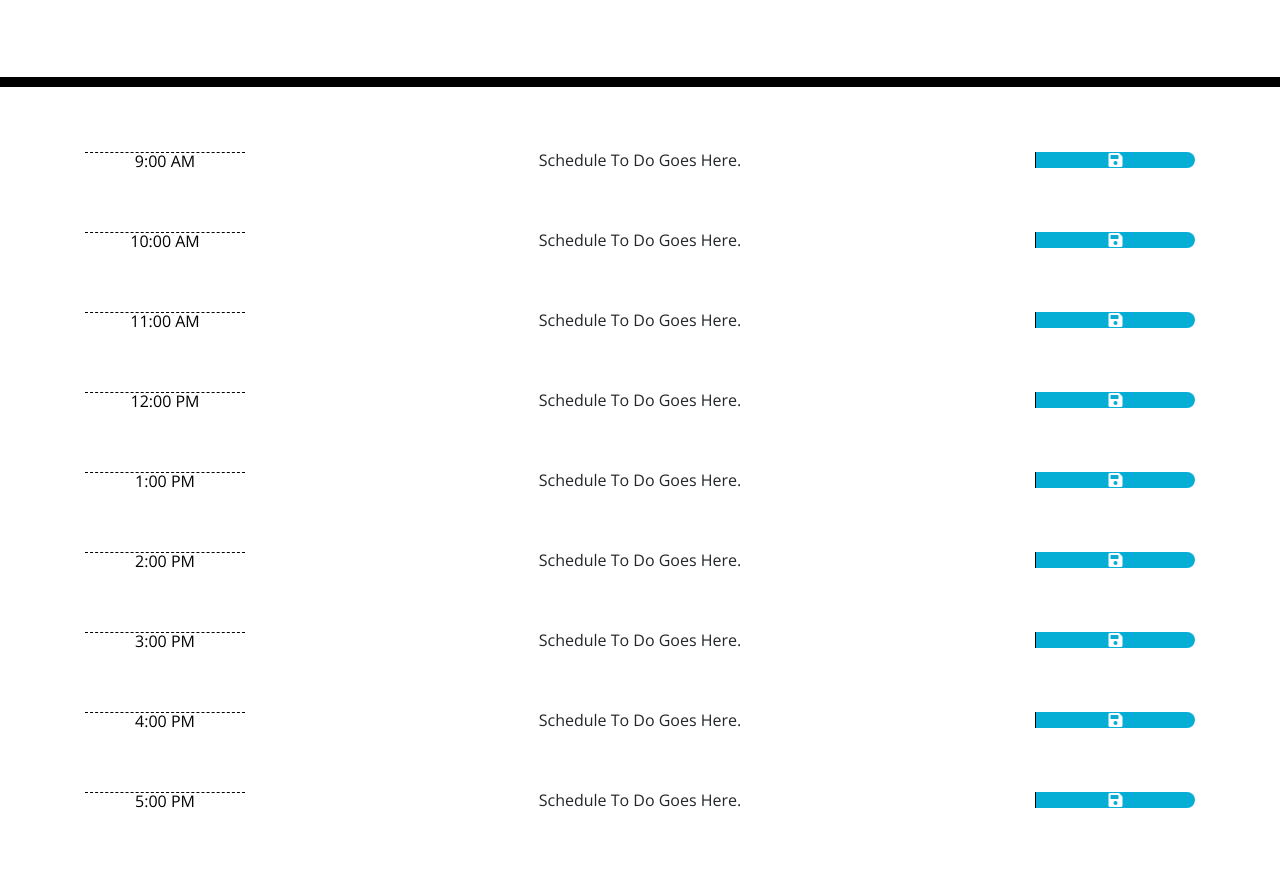
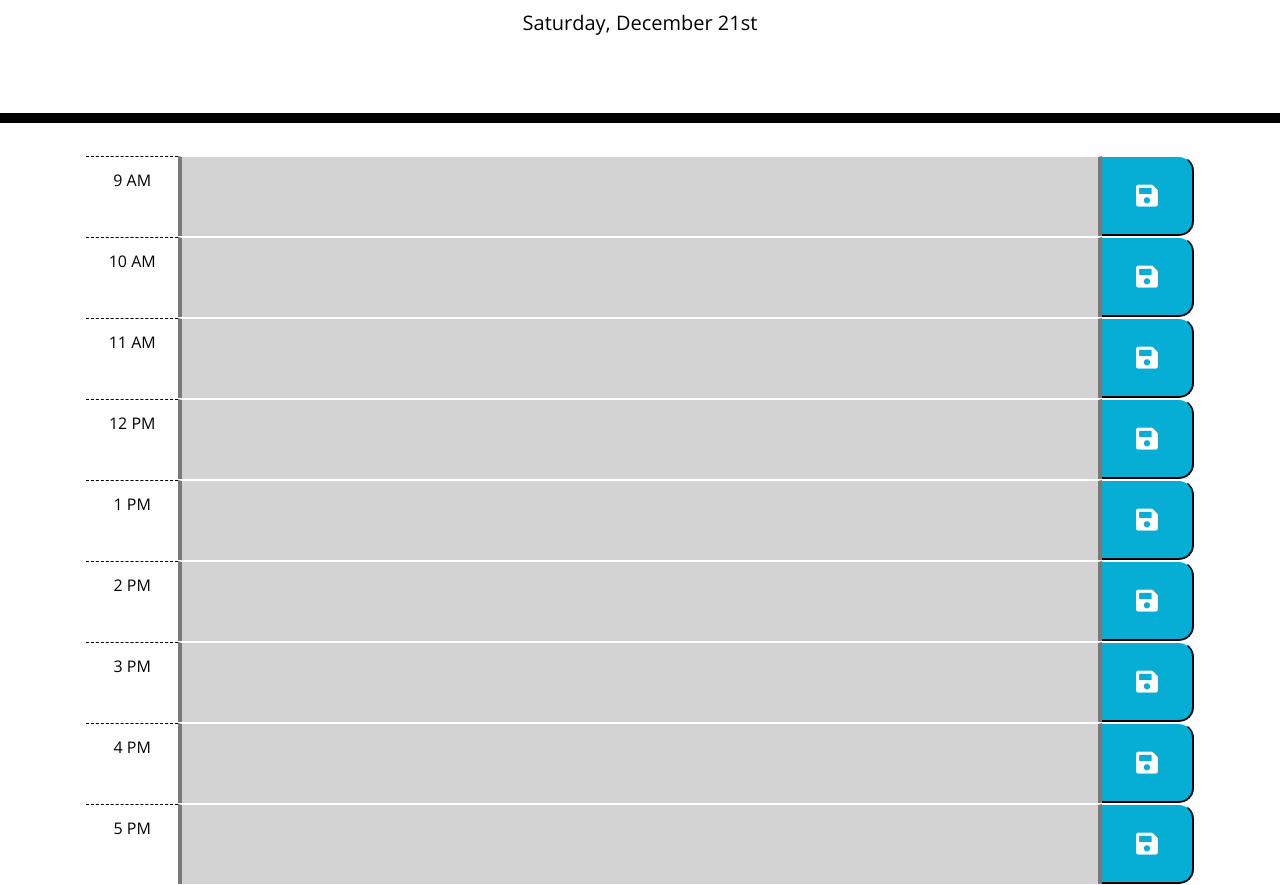
Before and after one commit to Luke2theDuke/05-Day-Planner, a plain HTML site: page index.html in a window 1280 px wide. Shown: the part 181-1066 px from the top of the page. Before the commit the page ends 1025 px from the top, so only its background shows below. Drawn offline with nearby package versions, Linux system fonts and the light colour scheme.

Commit message:
Moment.JS show time & function for changing row colors is working.  Small layout changes to html and css.

```diff
--- a/index.html
+++ b/index.html
@@ -17,117 +17,172 @@
   <header class="jumbotron">
     <h1 class="display-3">Work Day Scheduler</h1>
     <p class="lead">A simple calendar app for scheduling your work day</p>
-    <p id="currentDay" class="lead"></p>
-    <div id="displayJsDate"></div>
+    <!-- container for Moment.js output -->
+    <p class="lead" id="displayMoment"></p>
+
 
   </header>
   <div class="container">
-    <!-- Timeblocks go here -->
-    <div class="row time-block">
-      <div class="col col-md-2">
-        <div class="hour">9:00 AM</div>
+    <!-- 9 AM Timeblock -->
+    <div class="row">
+      <div class="col col-md-1 col-sm-12">
+        <div class="hour">
+          <p>9 AM</p>
+        </div>
       </div>
-      <div class="col col-md-8">
-        <div class="time-block">Schedule To Do Goes Here.</div>
+      <div class="col col-md-10 col-sm-12">
+        <div class="time-block">
+          <textarea id="inputNine" class="to-do-input"></textarea>
+        </div>
       </div>
-      <div class="col col-md-2">
-        <div class="saveBtn"><i class="fas fa-save"></i></div>
+      <div class="col col-md-1 col-sm-12">
+        <button class="saveBtn" id="saveNine">
+          <i class="fas fa-save"></i>
+        </button>
       </div>
     </div>
-    <!-- Timeblocks go here -->
-    <div class="row time-block">
-      <div class="col col-md-2">
-        <div class="hour">10:00 AM</div>
+    <!-- 10 AM Timeblock -->
+    <div class="row">
+      <div class="col col-md-1 col-sm-12">
+        <div class="hour">
+          <p>10 AM</p>
+        </div>
       </div>
-      <div class="col col-md-8">
-        <div class="time-block">Schedule To Do Goes Here.</div>
+      <div class="col col-md-10 col-sm-12">
+        <div class="time-block">
+          <textarea id="inputTen" class="to-do-input"></textarea>
+        </div>
       </div>
-      <div class="col col-md-2">
-        <div class="saveBtn"><i class="fas fa-save"></i></div>
+      <div class="col col-md-1 col-sm-12">
+        <button class="saveBtn" id="saveTen">
+          <i class="fas fa-save"></i>
+        </button>
       </div>
     </div>
-    <!-- Timeblocks go here -->
-    <div class="row time-block">
-      <div class="col col-md-2">
-        <div class="hour">11:00 AM</div>
+    <!-- 11 AM Timeblock -->
+    <div class="row">
+      <div class="col col-md-1 col-sm-12">
+        <div class="hour">
+          <p>11 AM</p>
+        </div>
       </div>
-      <div class="col col-md-8">
-        <div class="time-block">Schedule To Do Goes Here.</div>
+      <div class="col col-md-10 col-sm-12">
+        <div class="time-block">
+          <textarea id="inputEleven" class="to-do-input"></textarea>
+        </div>
       </div>
-      <div class="col col-md-2">
-        <div class="saveBtn"><i class="fas fa-save"></i></div>
+      <div class="col col-md-1 col-sm-12">
+        <button class="saveBtn" id="saveEleven">
+          <i class="fas fa-save"></i>
+        </button>
       </div>
     </div>
-    <!-- Timeblocks go here -->
-    <div class="row time-block">
-      <div class="col col-md-2">
-        <div class="hour">12:00 PM</div>
+    <!-- 12 PM Timeblock -->
+    <div class="row">
+      <div class="col col-md-1 col-sm-12">
+        <div class="hour">
+          <p>12 PM</p>
+        </div>
       </div>
-      <div class="col col-md-8">
-        <div class="time-block">Schedule To Do Goes Here.</div>
+      <div class="col col-md-10 col-sm-12">
+        <div class="time-block">
+          <textarea id="inputTwelve" class="to-do-input"></textarea>
+        </div>
       </div>
-      <div class="col col-md-2">
-        <div class="saveBtn"><i class="fas fa-save"></i></div>
+      <div class="col col-md-1 col-sm-12">
+        <button class="saveBtn" id="saveTwelve">
+          <i class="fas fa-save"></i>
+        </button>
       </div>
     </div>
-    <!-- Timeblocks go here -->
-    <div class="row time-block">
-      <div class="col col-md-2">
-        <div class="hour">1:00 PM</div>
+    <!-- 1 PM Timeblock -->
+    <div class="row">
+      <div class="col col-md-1 col-sm-12">
+        <div class="hour">
+          <p>1 PM</p>
+        </div>
       </div>
-      <div class="col col-md-8">
-        <div class="time-block">Schedule To Do Goes Here.</div>
+      <div class="col col-md-10 col-sm-12">
+        <div class="time-block">
+          <textarea id="inputOne" class="to-do-input"></textarea>
+        </div>
       </div>
-      <div class="col col-md-2">
-        <div class="saveBtn"><i class="fas fa-save"></i></div>
+      <div class="col col-md-1 col-sm-12">
+        <button class="saveBtn" id="saveOne">
+          <i class="fas fa-save"></i>
+        </button>
       </div>
     </div>
-    <!-- Timeblocks go here -->
-    <div class="row time-block">
-      <div class="col col-md-2">
-        <div class="hour">2:00 PM</div>
+    <!-- 2 PM Timeblock -->
+    <div class="row">
+      <div class="col col-md-1 col-sm-12">
+        <div class="hour">
+          <p>2 PM</p>
+        </div>
       </div>
-      <div class="col col-md-8">
-        <div class="time-block">Schedule To Do Goes Here.</div>
+      <div class="col col-md-10 col-sm-12">
+        <div class="time-block">
+          <textarea id="inputTwo" class="to-do-input"></textarea>
+        </div>
       </div>
-      <div class="col col-md-2">
-        <div class="saveBtn"><i class="fas fa-save"></i></div>
+      <div class="col col-md-1 col-sm-12">
+        <button class="saveBtn" id="saveTwo">
+          <i class="fas fa-save"></i>
+        </button>
       </div>
     </div>
-    <!-- Timeblocks go here -->
-    <div class="row time-block">
-      <div class="col col-md-2">
-        <div class="hour">3:00 PM</div>
+    <!-- 3 PM Timeblock -->
+    <div class="row">
+      <div class="col col-md-1 col-sm-12">
+        <div class="hour">
+          <p>3 PM</p>
+        </div>
       </div>
-      <div class="col col-md-8">
-        <div class="time-block">Schedule To Do Goes Here.</div>
+      <div class="col col-md-10 col-sm-12">
+        <div class="time-block">
+          <textarea id="inputThree" class="to-do-input"></textarea>
+        </div>
       </div>
-      <div class="col col-md-2">
-        <div class="saveBtn"><i class="fas fa-save"></i></div>
+      <div class="col col-md-1 col-sm-12">
+        <button class="saveBtn" id="saveThree">
+          <i class="fas fa-save"></i>
+        </button>
       </div>
     </div>
-    <!-- Timeblocks go here -->
-    <div class="row time-block">
-      <div class="col col-md-2">
-        <div class="hour">4:00 PM</div>
+    <!-- 4 PM Timeblock -->
+    <div class="row">
+      <div class="col col-md-1 col-sm-12">
+        <div class="hour">
+          <p>4 PM</p>
+        </div>
       </div>
-      <div class="col col-md-8">
-        <div class="time-block">Schedule To Do Goes Here.</div>
+      <div class="col col-md-10 col-sm-12">
+        <div class="time-block">
+          <textarea id="inputFour" class="to-do-input"></textarea>
+        </div>
       </div>
-      <div class="col col-md-2">
-        <div class="saveBtn"><i class="fas fa-save"></i></div>
+      <div class="col col-md-1 col-sm-12">
+        <button class="saveBtn" id="saveFour">
+          <i class="fas fa-save"></i>
+        </button>
       </div>
     </div>
-    <!-- Timeblocks go here -->
-    <div class="row time-block">
-      <div class="col col-md-2">
-        <div class="hour">5:00 PM</div>
+    <!-- 5 PM Timeblock -->
+    <div class="row">
+      <div class="col col-md-1 col-sm-12">
+        <div class="hour">
+          <p>5 PM</p>
+        </div>
       </div>
-      <div class="col col-md-8">
-        <div class="time-block">Schedule To Do Goes Here.</div>
+      <div class="col col-md-10 col-sm-12">
+        <div class="time-block">
+          <textarea id="inputFive" class="to-do-input"></textarea>
+        </div>
       </div>
-      <div class="col col-md-2">
-        <div class="saveBtn"><i class="fas fa-save"></i></div>
+      <div class="col col-md-1 col-sm-12">
+        <button class=" saveBtn" id="saveFive">
+          <i class="fas fa-save"></i>
+        </button>
       </div>
     </div>
 
--- a/script.js
+++ b/script.js
@@ -0,0 +1,34 @@
+//---------------------------------------
+// JAVASCRIPT FOR 05-DAY-PLANNER HOMEWORK
+// Author: Luke Duquette
+// Date: December 18, 2019
+//---------------------------------------/
+
+
+// MOMENT.JS TIME STUFF
+
+// Variables for moment.js data
+const now = moment();
+const todayDate = now.format("dddd, MMMM Do");
+const nowHour = now.get('hour')
+
+// Display today's date
+$("#displayMoment").text(todayDate);
+
+
+// Set time-block style based on time of day
+function rowStyle() {
+    if ($(this).data("time") > nowHour) {
+        $(this).addClass("future");
+    }
+    else if ($(this).data("time") === nowHour) {
+        $(this).addClass("present");
+    }
+    else ($(this).data("time") < nowHour); {
+        $(this).addClass("past");
+    }
+};
+
+rowStyle();
+
+$(".time-block").each(rowStyle);
--- a/style.css
+++ b/style.css
@@ -10,7 +10,6 @@ textarea{
   border: none;
   resize: none;
   color: #000000;
-  border-left: 1px solid black;
   padding: 10px;
 }
 
@@ -22,25 +21,36 @@ textarea{
   border-bottom: 10px solid black;
 }
 
-.description{
+.description {
   white-space: pre-wrap;
 }
 
-.time-block{
+.time-block {
   text-align: center;
-  border-radius: 15px;
+  height: 80px;
+  border-top: 1px solid white;
+  border-left: 4px solid rgb(121, 121, 121);
+  border-right: 4px solid rgb(121, 121, 121);
 }
 
 .row {
-  white-space: pre-wrap;
   height: 80px;
-  border-top: 1px solid white;;
+  border-top: 1px solid white;
+  margin: 1px;
+}
+
+.col {
+  padding: 0px;
+  margin: 0px;
 }
 
 .hour {
   background-color: #ffffff;
   color: #000000;
   border-top: 1px dashed #000000;
+  text-align: center;
+  padding: 15px 0px 10px 0px;
+  margin: 0px;
 }
 
 .past {
@@ -59,18 +69,28 @@ textarea{
 }
 
 .saveBtn {
-  border-left: 1px solid black;
-  border-top-right-radius: 15px;
-  border-bottom-right-radius: 15px;
+  border-radius: 0px 15px 15px 0px;
   background-color: #06AED5;
   color: white;
+  font-size: 25px;
+  width: 100%;
+  height: 100%;
+  display: flex;
+  align-items: center;
+  justify-content: center;
+  border-top: 1px solid #fff;
+  border-left: none;
 }
 
 .saveBtn i:hover {
-  font-size: 20px;
+  font-size: 40px;
   transition: all .3s ease-in-out;
 }
 
-.fas {
-  height:
+.to-do-input {
+  width: 100%;
+  height:76px;
+  border: none;
+  margin: 1px;
+  padding: 15px;
 }
```
